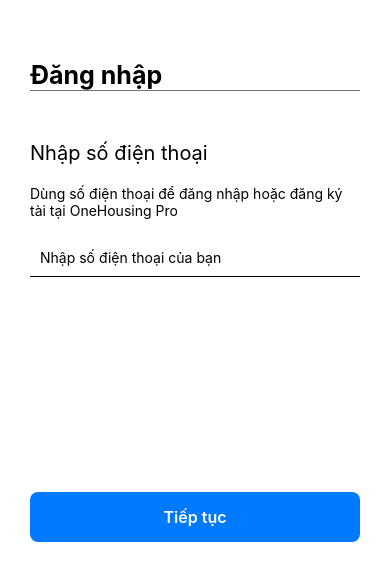
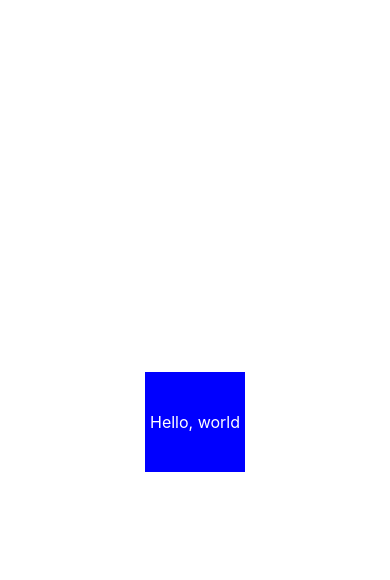
Before and after one commit to NguyenDuyViet2602/LTMobie, a React Native app: screen / in a window 390 px wide. Shown: the top 580 px of the page. Built offline with nearby package versions, Linux system fonts and the light colour scheme.

Commit message:
first project

```diff
--- a/App.js
+++ b/App.js
@@ -1,5 +1,5 @@
 import { StatusBar } from 'expo-status-bar';
-import { StyleSheet, TouchableOpacity, Text, TextInput, View } from 'react-native';
+import { StyleSheet, TouchableOpacity,Button, Text, TextInput, View } from 'react-native';
 
 
 export default function App() {
--- /dev/null
+++ b/App1.js
@@ -0,0 +1,34 @@
+import React from 'react';
+import { View, Text, StyleSheet } from 'react-native';
+
+const App = () => {
+  return (
+    <View style={styles.wrapper}>
+    <View style={styles.container}>
+      <Text style={styles.text}>Hello, world</Text>
+    </View>
+    </View>
+  );
+};
+
+const styles = StyleSheet.create({
+  wrapper: {
+    flex:1,
+    justifyContent: 'center',
+    alignItems: 'center'
+  },
+  container: {
+    width: 100,
+    height: 100,
+    backgroundColor: 'blue',
+    display: 'flex',
+    justifyContent: 'center',
+    alignItems: 'center'
+  },
+  text: {
+    color: 'white',
+    fontSize: 16
+  }
+});
+
+export default App;
--- a/index.js
+++ b/index.js
@@ -1,8 +1,8 @@
 import { registerRootComponent } from 'expo';
 
-import App from './App';
+import App1 from './App1';
 
 // registerRootComponent calls AppRegistry.registerComponent('main', () => App);
 // It also ensures that whether you load the app in Expo Go or in a native build,
 // the environment is set up appropriately
-registerRootComponent(App);
+registerRootComponent(App1);
--- a/package.json
+++ b/package.json
@@ -13,7 +13,10 @@
     "expo": "~52.0.23",
     "expo-status-bar": "~2.0.0",
     "react": "18.3.1",
-    "react-native": "0.76.5"
+    "react-native": "0.76.5",
+    "react-dom": "18.3.1",
+    "react-native-web": "~0.19.13",
+    "@expo/metro-runtime": "~4.0.0"
   },
   "devDependencies": {
     "@babel/core": "^7.20.0"
```
Also changed, not shown: 1 other file (tests, documents, lock files or other folders).
